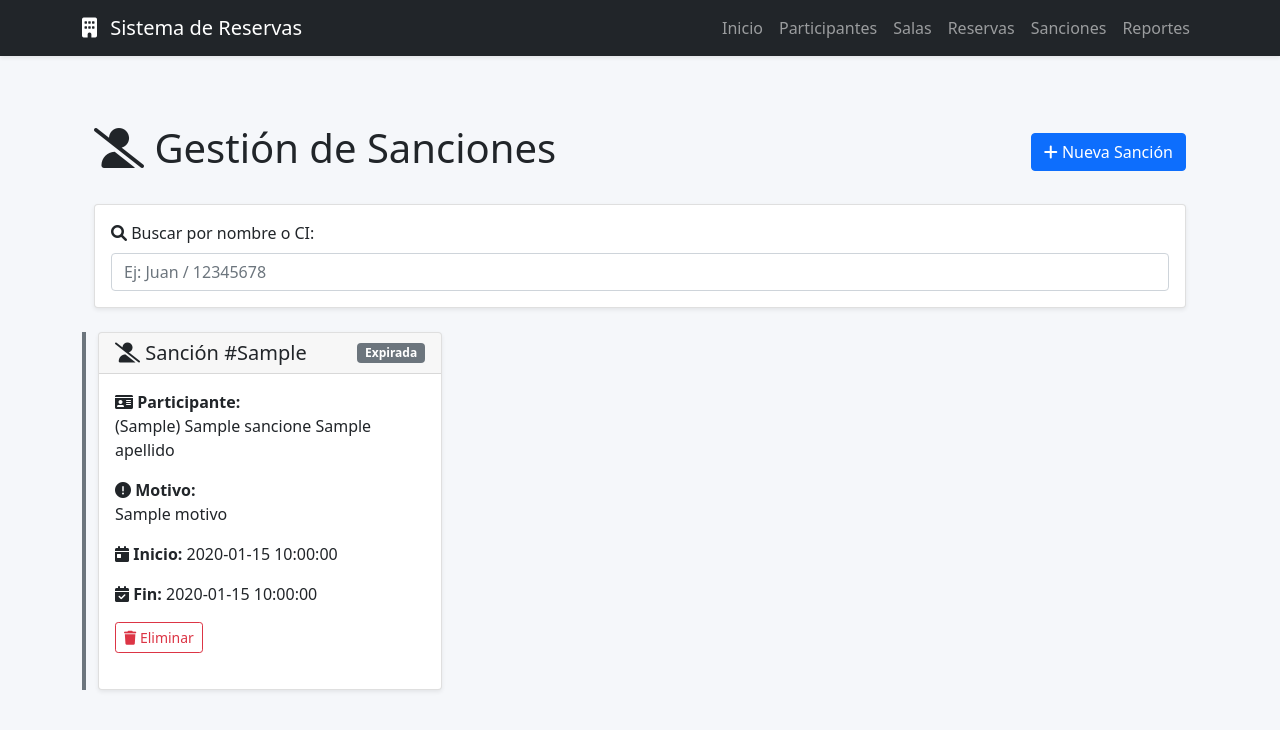
After one commit to FragaEmanuel/Proyecto-Base-de-datos, a Flask app: template templates/sanciones.html in a window 1280 px wide. The commit adds this page. Shown: the top 730 px of the page. Run offline with Flask 3, Linux system fonts and the light colour scheme; the template is opened without the code that fills it: most values are stand-ins (such as "Sample title", 1, 10 or a date in 2020).

Commit message:
Sanciones (no funciona)

```diff
--- a/app.py
+++ b/app.py
@@ -292,6 +292,58 @@ def cancelar_reserva(id_reserva):
     return redirect(url_for('reservas'))
 
 
+# ABM de Sanciones
+
+# Listar Sanciones
+@app.route('/sanciones')
+def sanciones():
+    query = """
+        SELECT
+            s.id_sancion,
+            s.ci_participante,
+            s.fecha_inicio,
+            s.fecha_fin,
+            s.motivo,
+            p.nombre,
+            p.apellido
+        FROM sancion_participante s
+        JOIN participante p ON s.ci_participante = p.ci
+        ORDER BY s.fecha_inicio DESC
+    """
+
+    sanciones = db.execute_query(query)
+    current_date = datetime.date.today()
+
+    return render_template('sanciones.html', sanciones=sanciones, current_date=current_date)
+
+
+@app.route('/sancion/nueva', methods=['GET', 'POST'])
+def sancion_nueva():
+    if request.method == 'POST':
+        ci_participante = request.form['ci_participante']
+        fecha_inicio = request.form['fecha_inicio']
+        fecha_fin = request.form['fecha_fin']
+        motivo = request.form['motivo']
+
+        query = """
+            INSERT INTO sancion_participante (ci_participante, fecha_inicio, fecha_fin, motivo)
+            VALUES (%s, %s, %s, %s)
+        """
+        db.execute_insert(query, (ci_participante, fecha_inicio, fecha_fin, motivo))
+
+        return redirect(url_for('sanciones'))
+
+    # Para cargar participantes en el formulario (si lo necesitas)
+    participantes = db.execute_query("SELECT ci, nombre, apellido FROM participante")
+    return render_template('nueva_sancion.html', participantes=participantes)
+
+
+@app.route('/sancion/eliminar/<int:id_sancion>', methods=['POST'])
+def eliminar_sancion(id_sancion):
+    query = "DELETE FROM sancion_participante WHERE id_sancion = %s"
+    db.execute_insert(query, (id_sancion,))
+    return redirect(url_for('sanciones'))
+
 
 # Reportes
 @app.route('/reportes')
--- a/templates/base.html
+++ b/templates/base.html
@@ -30,6 +30,7 @@
                     <a class="nav-link" href="/participantes">Participantes</a>
                     <a class="nav-link" href="/salas">Salas</a>
                     <a class="nav-link" href="/reservas">Reservas</a>
+                    <a class="nav-link" href="/sanciones">Sanciones</a>
                     <a class="nav-link" href="/reportes">Reportes</a>
                 </div>
             </div>
--- /dev/null
+++ b/templates/sanciones.html
@@ -0,0 +1,104 @@
+{% extends "base.html" %}
+
+{% block content %}
+<link href="https://cdnjs.cloudflare.com/ajax/libs/font-awesome/6.0.0/css/all.min.css" rel="stylesheet">
+
+<style>
+    .card {
+        transition: transform 0.2s;
+        margin-bottom: 20px;
+    }
+    .card:hover { transform: translateY(-5px); }
+    .sancion-activa { border-left: 4px solid #dc3545; }
+    .sancion-expirada { border-left: 4px solid #6c757d; }
+    .badge-activa { background-color: #dc3545; }
+    .badge-expirada { background-color: #6c757d; }
+</style>
+
+<div class="container mt-4">
+
+    <div class="d-flex justify-content-between align-items-center mb-4">
+        <h1><i class="fas fa-user-slash"></i> Gestión de Sanciones</h1>
+        <a href="{{ url_for('sancion_nueva') }}" class="btn btn-primary">
+            <i class="fas fa-plus"></i> Nueva Sanción
+        </a>
+    </div>
+
+    <!-- Buscador -->
+    <div class="card mb-4 shadow-sm">
+        <div class="card-body">
+            <label class="form-label"><i class="fas fa-search"></i> Buscar por nombre o CI:</label>
+            <input type="text" class="form-control" id="buscadorSancion" placeholder="Ej: Juan / 12345678" />
+        </div>
+    </div>
+
+    <div class="row" id="listaSanciones">
+
+        {% for s in sanciones %}
+        <div class="col-md-6 col-lg-4 sancion-item sancion-{{ 'activa' if s.fecha_fin >= current_date else 'expirada' }}"
+             data-nombre="{{ (s.nombre ~ ' ' ~ s.apellido)|lower }}"
+             data-ci="{{ s.ci_participante }}">
+
+            <div class="card shadow-sm h-100">
+
+                <div class="card-header d-flex justify-content-between align-items-center">
+                    <h5 class="card-title mb-0">
+                        <i class="fas fa-user-slash"></i> Sanción #{{ s.id_sancion }}
+                    </h5>
+                    <span class="badge text-white badge-{{ 'activa' if s.fecha_fin >= current_date else 'expirada' }}">
+                        {{ 'Activa' if s.fecha_fin >= current_date else 'Expirada' }}
+                    </span>
+                </div>
+
+                <div class="card-body">
+
+                    <p><strong><i class="fas fa-id-card"></i> Participante:</strong><br>
+                        ({{ s.ci_participante }}) {{ s.nombre }} {{ s.apellido }}
+                    </p>
+
+                    <p><strong><i class="fas fa-exclamation-circle"></i> Motivo:</strong><br>{{ s.motivo }}</p>
+
+                    <p><strong><i class="fas fa-calendar-day"></i> Inicio:</strong> {{ s.fecha_inicio }}</p>
+                    <p><strong><i class="fas fa-calendar-check"></i> Fin:</strong> {{ s.fecha_fin }}</p>
+
+                    <div class="d-flex gap-2 mt-3">
+
+                        <form action="{{ url_for('eliminar_sancion', id_sancion=s.id_sancion) }}"
+                              method="POST"
+                              onsubmit="return confirm('¿Seguro que deseas eliminar esta sanción?');">
+                            <button type="submit" class="btn btn-sm btn-outline-danger">
+                                <i class="fas fa-trash"></i> Eliminar
+                            </button>
+                        </form>
+
+                    </div>
+                </div>
+
+            </div>
+
+        </div>
+        {% endfor %}
+
+    </div>
+
+</div>
+
+<script>
+    const buscador = document.getElementById('buscadorSancion');
+    buscador.addEventListener('input', filtrarSanciones);
+
+    function filtrarSanciones() {
+        const texto = buscador.value.toLowerCase();
+
+        document.querySelectorAll('.sancion-item').forEach(card => {
+            const nombre = card.dataset.nombre;
+            const ci = card.dataset.ci;
+
+            card.style.display = (nombre.includes(texto) || ci.includes(texto))
+                ? 'block'
+                : 'none';
+        });
+    }
+</script>
+
+{% endblock %}
```
